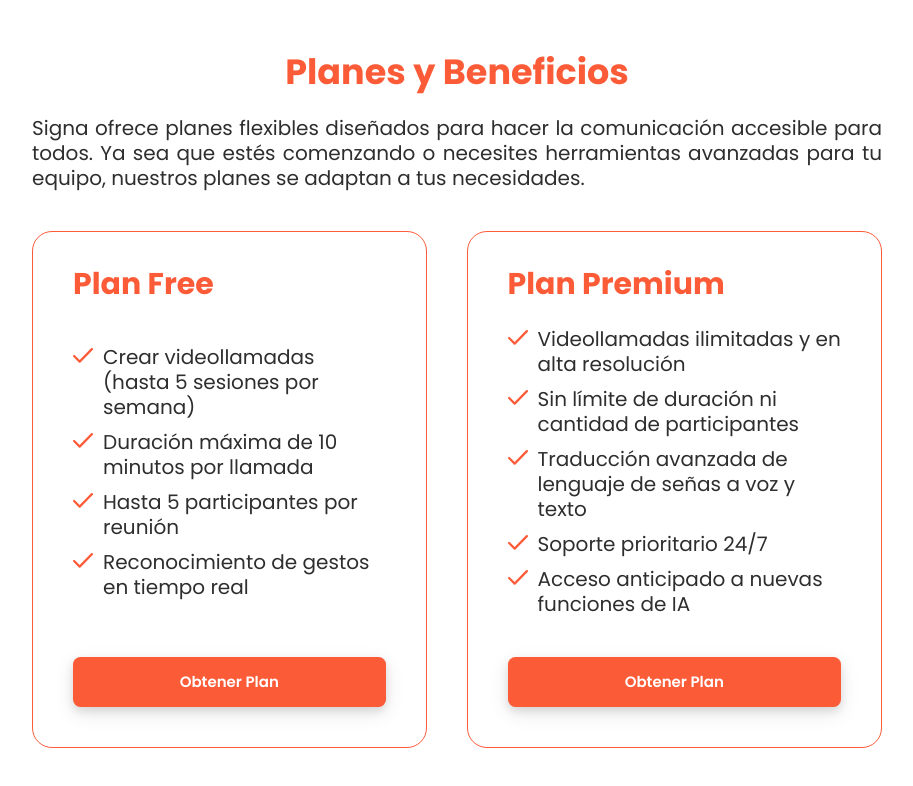
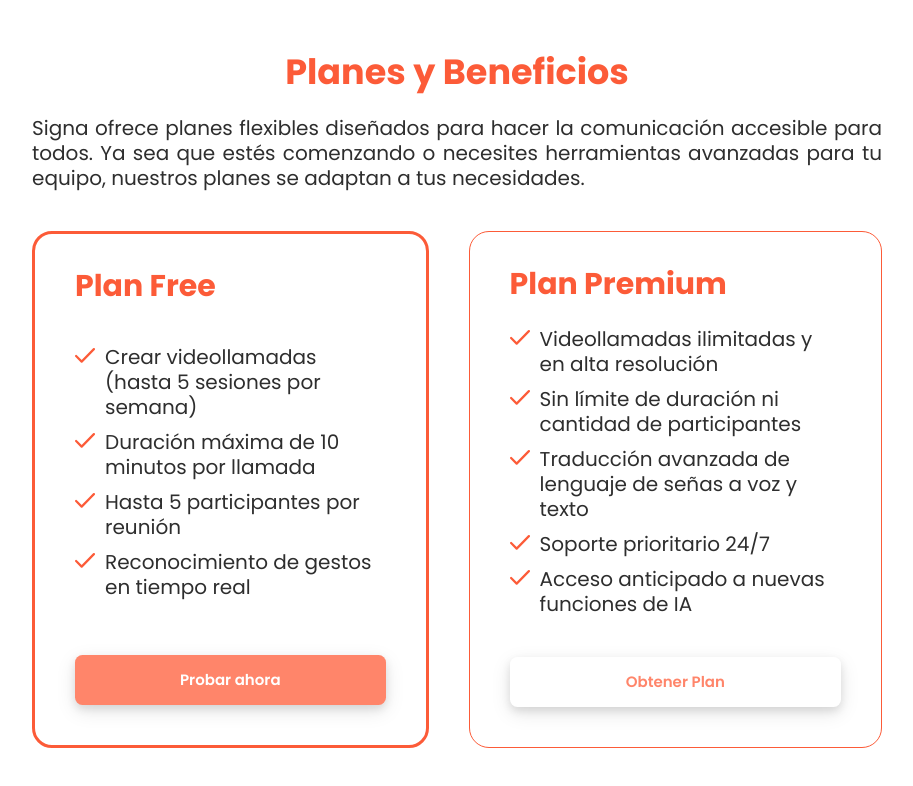
Before and after one commit to upc-signa/signa-landing-page, a plain HTML site: page index.html in a window 1280 px wide. Shown: the part 2044-2830 px from the top of the page, without its empty margins (183-1096 px from the left). Drawn offline with nearby package versions, Linux system fonts and the light colour scheme.

Commit message:
fix: Corrección al oprimir el botón del plan Free

```diff
--- a/index.html
+++ b/index.html
@@ -93,7 +93,7 @@
         </div>
 
         <div class="plans">
-            <div class="plan">
+            <div class="free">
                 <h3>Plan Free</h3>
                 <ul>
                     <li>Crear videollamadas (hasta 5 sesiones por semana)</li>
@@ -101,7 +101,7 @@
                     <li>Hasta 5 participantes por reunión</li>
                     <li>Reconocimiento de gestos en tiempo real</li>
                 </ul>
-                <a href="#" target="_blank">Obtener Plan</a>
+                <a href="https://signa-frontend-web.vercel.app/" target="_blank">Probar ahora</a>
             </div>
 
             <div class="plan">
@@ -113,7 +113,7 @@
                     <li>Soporte prioritario 24/7</li>
                     <li>Acceso anticipado a nuevas funciones de IA</li>
                 </ul>
-                <a href="#" target="_blank">Obtener Plan</a>
+                <a href="https://signa-frontend-web.vercel.app/" target="_blank">Obtener Plan</a>
             </div>
         </div>
     </section>
--- a/styles/index.css
+++ b/styles/index.css
@@ -254,6 +254,15 @@
     display: flex;
     gap: 40px;
 }
+.plans-benefits .free {
+    border: 3px solid #FC5B38;
+    padding: 40px;
+    border-radius: 20px;
+    display: flex;
+    flex-direction: column;
+    justify-content: space-between;
+    position: relative;
+}
 .plans-benefits .plan {
     border: 1px solid #FC5B38;
     padding: 40px;
@@ -263,24 +272,28 @@
     justify-content: space-between;
     position: relative;
 }
-.plans-benefits .plan h3 {
+.plans-benefits .plan h3,
+.plans-benefits .free h3 {
     margin: 0;
     margin-bottom: 30px;
     color: #FC5B38;
 }
-.plans-benefits .plan ul {
+.plans-benefits .plan ul,
+.plans-benefits .free ul {
     margin-block-start: 0 !important;
     padding-inline-start: 0 !important;
     list-style: none;
     margin-bottom: 40px;
 }
-.plans-benefits .plan ul li {
+.plans-benefits .plan ul li,
+.plans-benefits .free ul li {
     color: #2E2E2E;
     margin-bottom: 10px;
     display: flex;
     gap: 10px;
 }
-.plans-benefits .plan ul li:before {
+.plans-benefits .plan ul li:before,
+.plans-benefits .free ul li:before {
     content: "";
     display: block;
     width: 20px;
@@ -291,13 +304,26 @@
     margin-top: 3px;
     background-repeat: no-repeat;
 }
-.plans-benefits .plan ul li:last-child {
+.plans-benefits .plan ul li:last-child,
+.plans-benefits .free ul li:last-child {
     margin-bottom: 0;
 }
-.plans-benefits .plan  a {
+
+.plans-benefits .plan  a{
     padding: 15px 50px;
     border-radius: 7.5px;
-    background: #FC5B38;
+    color: #ff856a;
+    font-weight: 600;
+    transition: all .4s ease;
+    box-shadow: 0 4px 8px rgba(0, 0, 0, 0.1), 0 6px 20px rgba(0, 0, 0, 0.1);
+    text-align: center;
+
+}
+
+.plans-benefits .free  a {
+    padding: 15px 50px;
+    border-radius: 7.5px;
+    background: #ff856a;
     color: white;
     font-weight: 600;
     transition: all .4s ease;
@@ -305,11 +331,17 @@
     text-align: center;
 
 }
+
 .plans-benefits .plan  a:hover {
-    background: #da3915;
+    background: #ff2f00;
+    color: white;
+}
+
+.plans-benefits .free  a:hover {
+    background: #ff2f00;
 }
 @media (max-width: 870px) {
-    .plans-benefits .plans {
+    .plans-benefits .plans  {
         flex-direction: column;
         max-width: 400px;
         margin: 0 auto;
```
